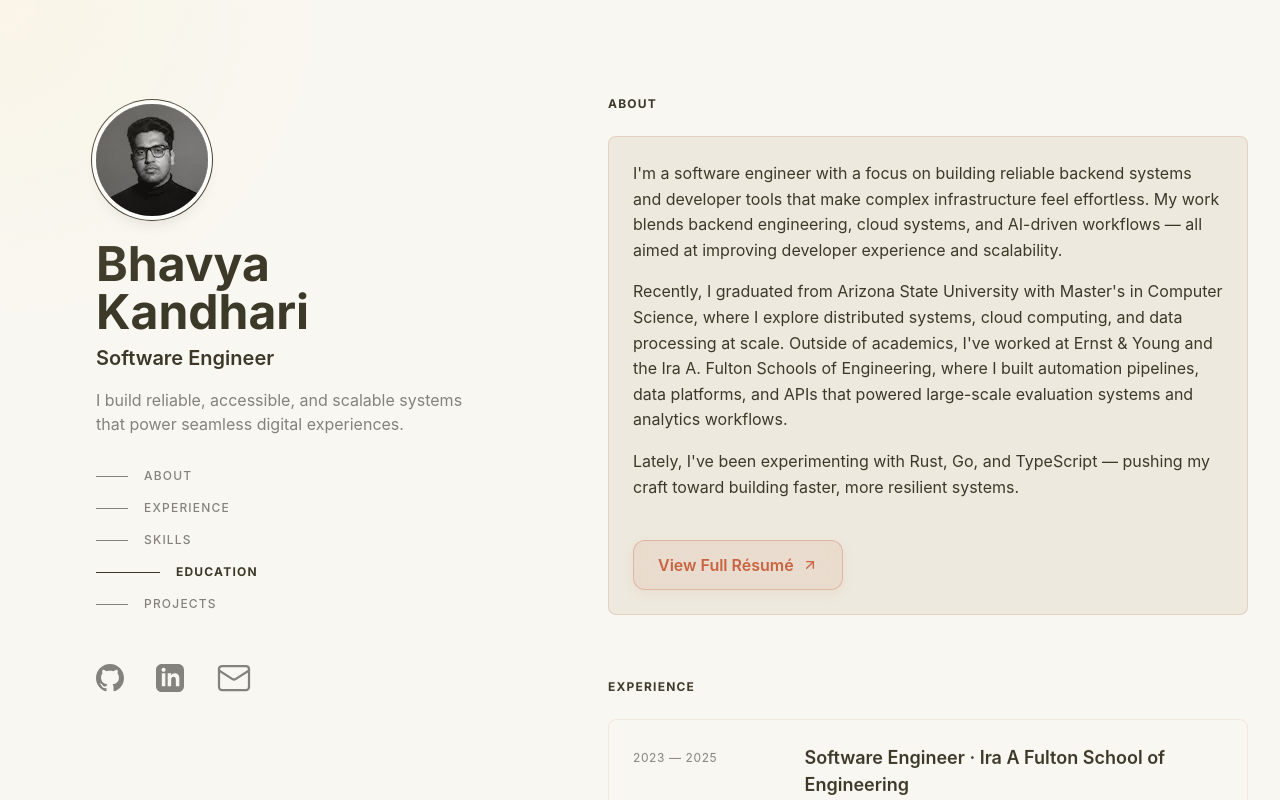
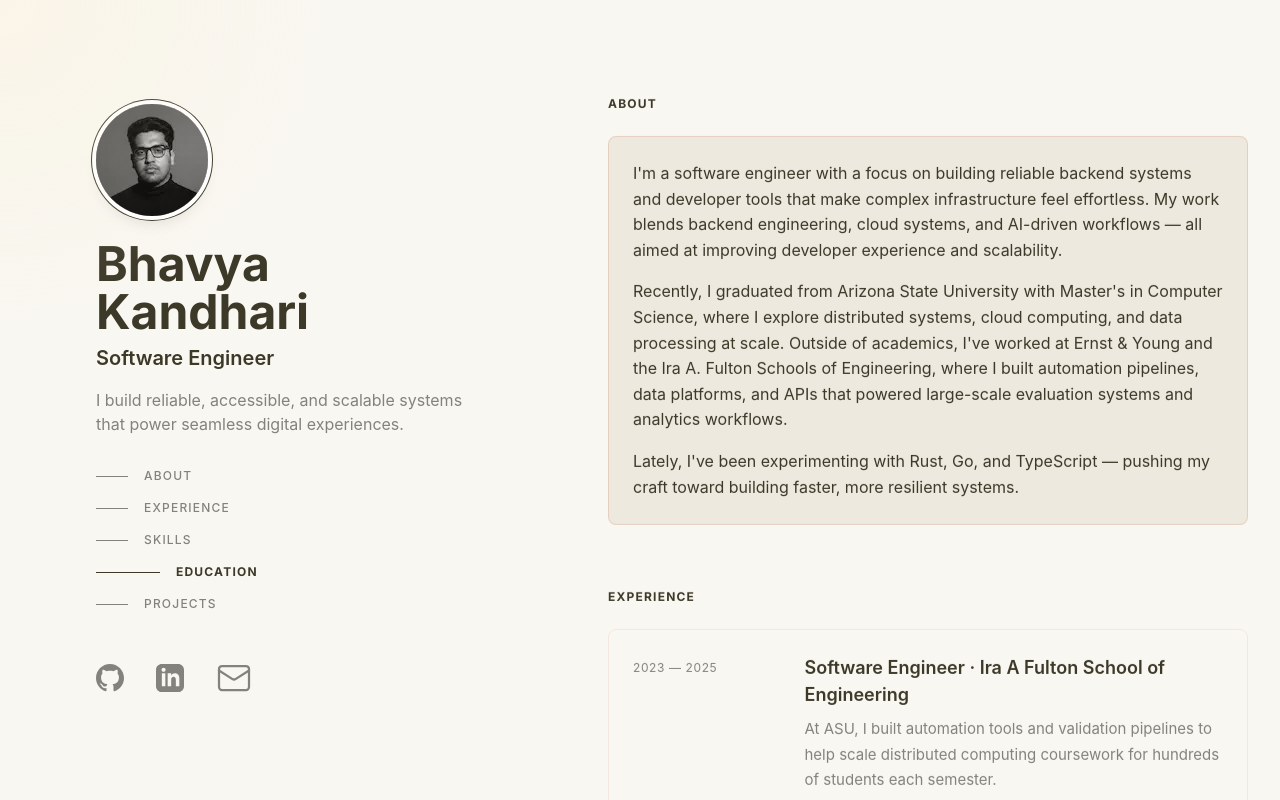
Before and after one commit to bkandh30/bhavya-portfolio-v3, a React (Vite) app: page / in a window 1280 px wide. Shown: the top 800 px of the page. Built offline with nearby package versions, Linux system fonts and the light colour scheme; a web font is replaced by a local one.

Commit message:
Removed view resume button

```diff
--- a/src/components/sections/AboutSection.tsx
+++ b/src/components/sections/AboutSection.tsx
@@ -1,5 +1,5 @@
-import { ArrowUpRight } from "lucide-react";
-import { personalInfo } from "@/data/personal";
+// import { ArrowUpRight } from "lucide-react";
+// import { personalInfo } from "@/data/personal";
 
 export const AboutSection = () => {
   return (
@@ -55,7 +55,7 @@ export const AboutSection = () => {
           Lately, I've been experimenting with Rust, Go, and TypeScript —
           pushing my craft toward building faster, more resilient systems.
         </p>
-        <a
+        {/* <a
           href={personalInfo.resumeUrl}
           target="_blank"
           rel="noopener noreferrer"
@@ -87,7 +87,7 @@ export const AboutSection = () => {
         >
           View Full Résumé
           <ArrowUpRight className="w-4 h-4 transition-transform duration-300 group-hover:translate-x-1 group-hover:-translate-y-1" />
-        </a>
+        </a> */}
       </div>
     </section>
   );
```
